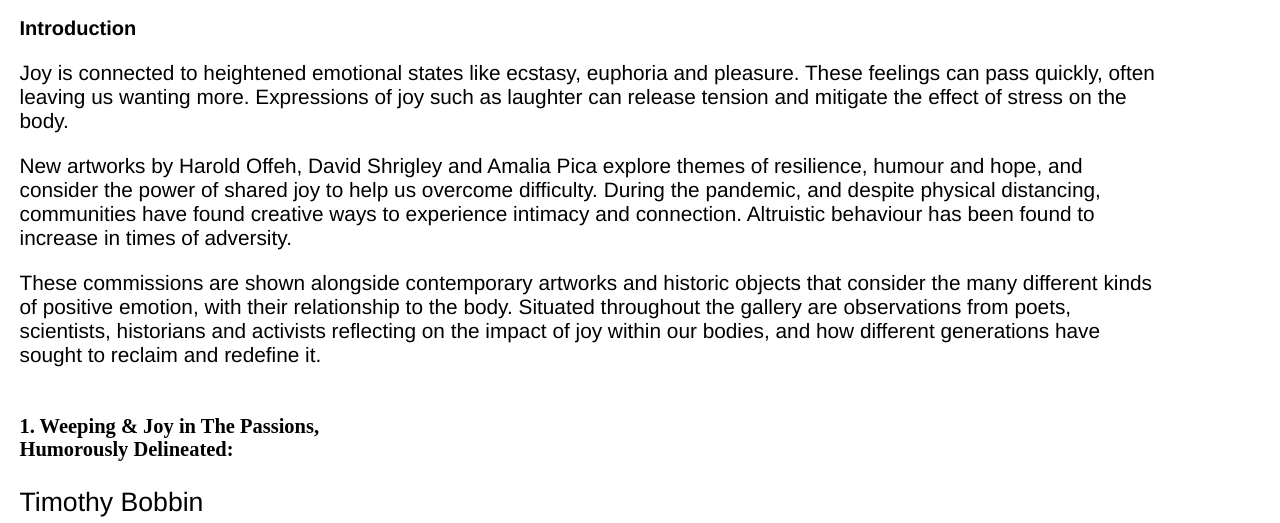
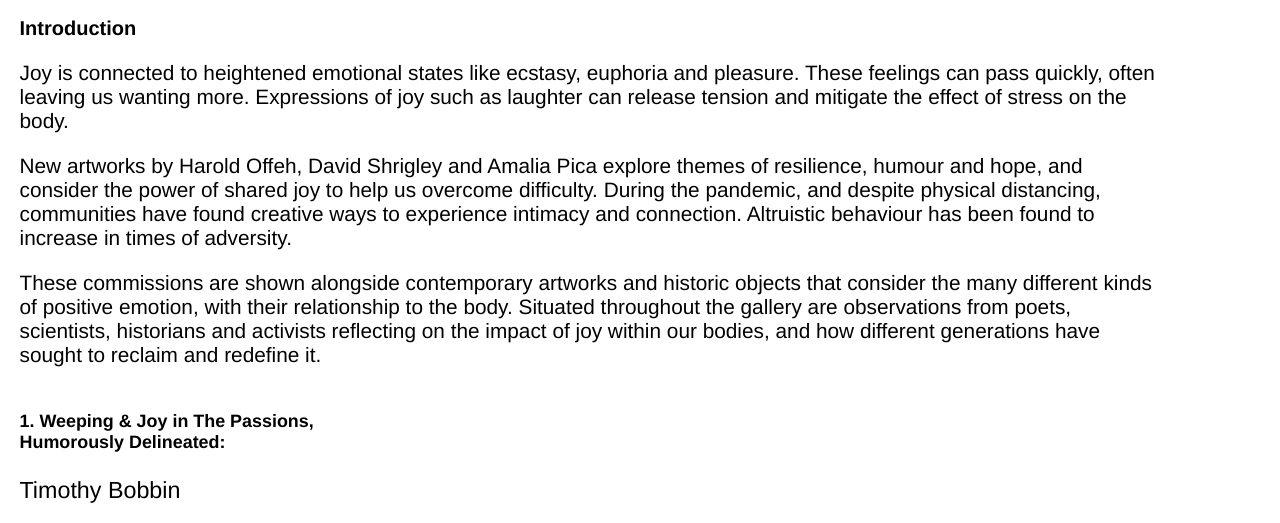
Before and after one commit to alicerichmond/digital-guide-prototype, a plain HTML site: page joy/transandcapsjoy.html in a window 1280 px wide. Shown: the part 277-800 px from the top of the page. Drawn offline with Linux system fonts and the light colour scheme; files whose address does not match are found by name; a web font is replaced by a local one.

Commit message:
text changes
reduced size of h4, changed font. reduced size of tourtype box

```diff
--- a/style.css
+++ b/style.css
@@ -14,8 +14,8 @@ h3{
 	font-size: 20px;
 }
 h4{
-	font-family: Wellcome;
-	font-size: 1.6em;
+	font-family: Helvetica neue;
+	font-size: 1.4em;
 }
 
 h5{
@@ -31,6 +31,7 @@ p {
 
 body{
 	width: 90%;
+	marign: 0 auto;
 	background-color: white;
 }
 
@@ -130,7 +131,7 @@ height: 30px;
 	margin-top: 10px;
 	flex-direction: column;
 	max-width: 30em;
-	height: 20em;
+	height: 15em;
 	flex-grow: 4;
 	background-color: #d1eaec;
 	text-decoration: none;
```
Also changed, not shown: 2 other files.
